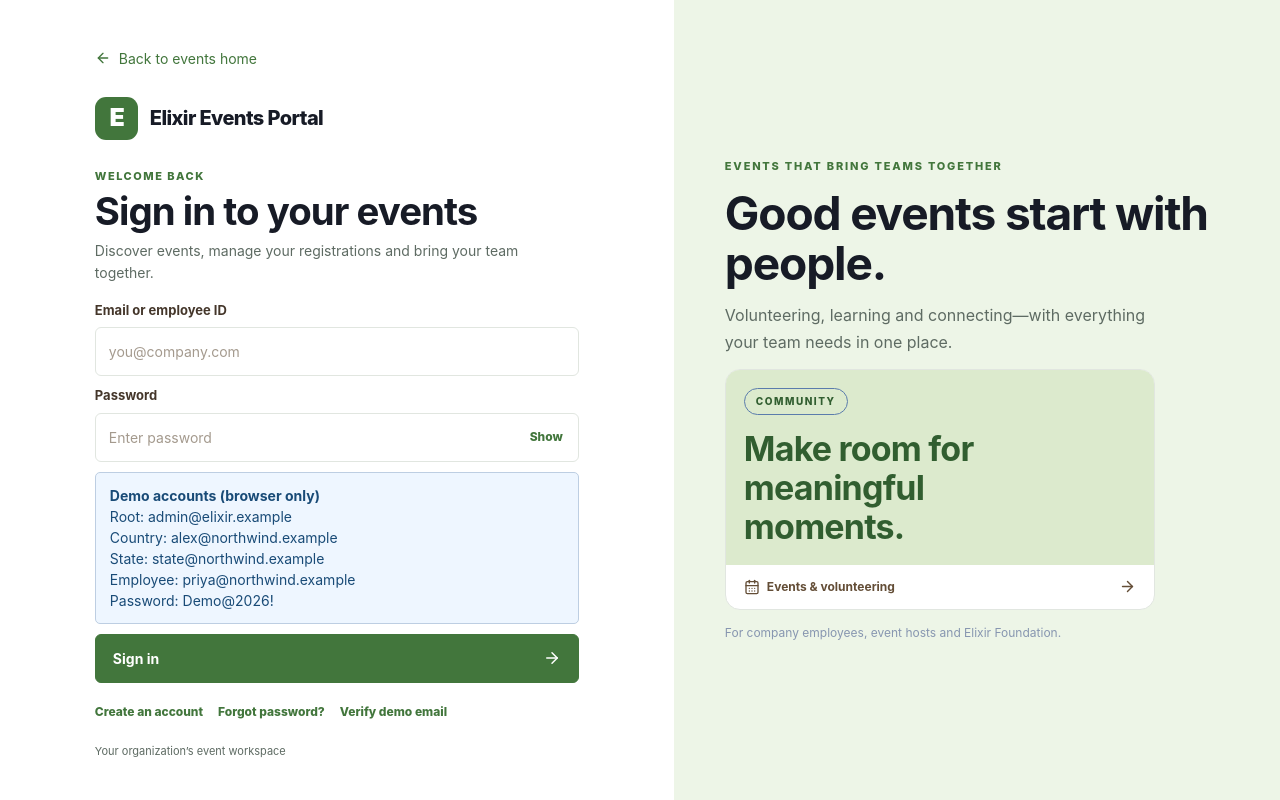
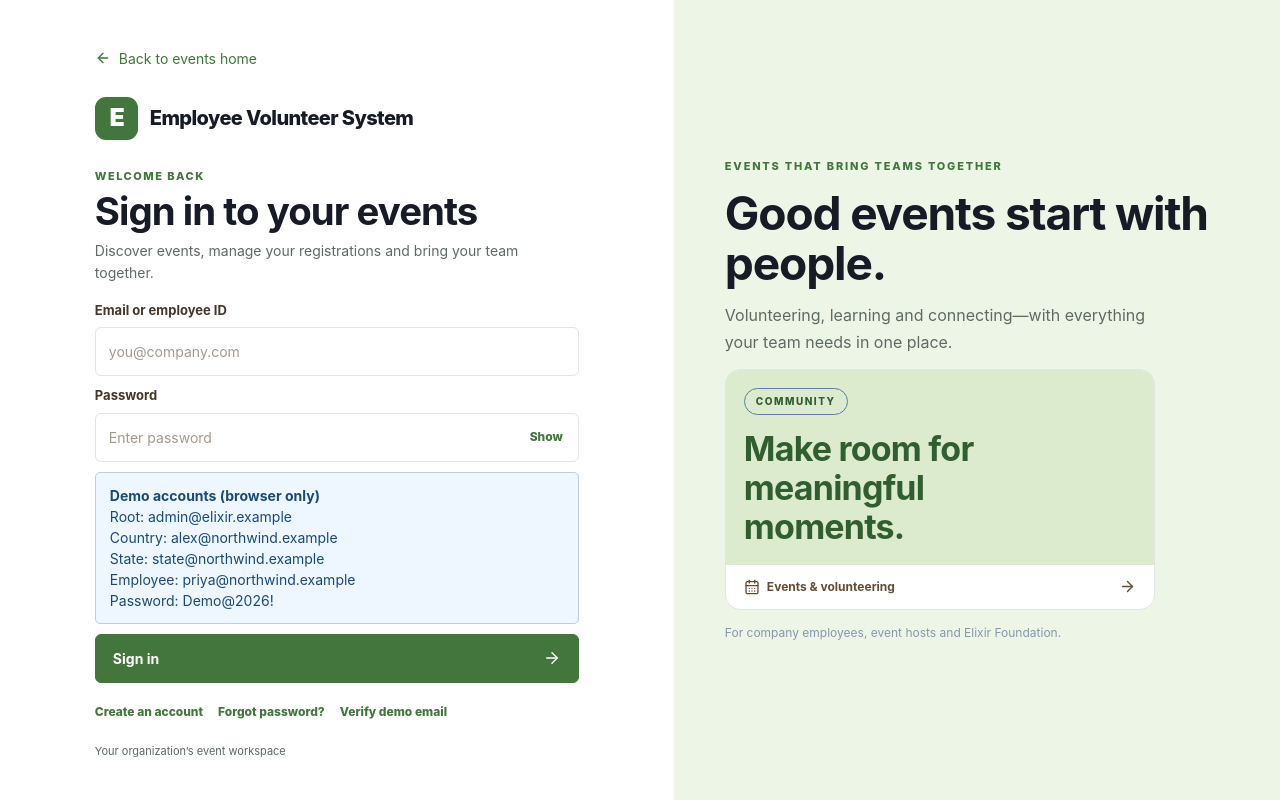
Before and after one commit to Ganatra-Ruchir/employee-event-portal, a Next.js app: page / in a window 1280 px wide. Both pictures are taken after a click on the button "Log in". Built offline with nearby package versions, Linux system fonts and the light colour scheme.

Commit message:
Rename portal to Employee Volunteer System across all user-facing pages

```diff
--- a/src/app/admin/activate/page.tsx
+++ b/src/app/admin/activate/page.tsx
@@ -27,7 +27,7 @@ function AdminActivation(){
  return <main className="admin-activation">
   <section className="admin-activation-panel">
    <span className="admin-activation-icon"><ShieldCheck size={24}/></span>
-   <span className="admin-activation-eyebrow">ELIXIR EVENTS PORTAL · FIRST ADMIN SETUP</span>
+   <span className="admin-activation-eyebrow">EMPLOYEE VOLUNTEER SYSTEM · FIRST ADMIN SETUP</span>
    <h1>Set up Platform Admin</h1>
    <p>Use this one-time invitation to activate the first administrator account. Choose a unique password that you don&apos;t use elsewhere.</p>
    {!token?<div className="admin-activation-error" role="alert">This page requires a valid activation link sent to your work email.</div>:
--- a/src/app/impact-workspace.css
+++ b/src/app/impact-workspace.css
@@ -197,3 +197,9 @@ body{background:var(--cc-bg)!important;color:var(--cc-ink)!important}
 .cc-city-popup li.active,.cc-city-popup li:hover{background:var(--cc-soft)}
 .cc-city-popup p{padding:10px;margin:0;font-size:12px;color:var(--cc-muted)}
 @media(max-width:650px){.ep-shell .cc-location-form .cc-form-step:first-child .v3-form{grid-template-columns:1fr}}
+
+/* Longer product name, without overflowing mobile headers. */
+.ep-shell .ep-brand{min-width:0;white-space:normal;line-height:1.2}
+.ep-shell .ep-context{overflow:hidden;text-overflow:ellipsis;white-space:nowrap}
+.landing-editorial .landing-brand{white-space:normal;line-height:1.2;font-size:clamp(16px,2vw,23px)}
+@media(max-width:640px){.ep-shell .ep-brand{font-size:13px!important;gap:6px}.ep-shell .cc-brand-mark{width:28px;height:28px}.landing-editorial .landing-brand{font-size:16px!important}.landing-editorial .landing-brand>span:last-child{max-width:155px}}
--- a/src/app/layout.tsx
+++ b/src/app/layout.tsx
@@ -3,7 +3,7 @@ import "./globals.css";
 import "./theme.css";
 import "./obsidian.css";
 export const metadata:Metadata={
-  title:"Elixir Events Portal",
+  title:"Employee Volunteer System",
   description:"Secure organization events, team experiences and employee registration."
 };
 export default function RootLayout({children}:{children:React.ReactNode}){return <html lang="en"><body>{children}</body></html>;}
--- a/src/app/signup/page.tsx
+++ b/src/app/signup/page.tsx
@@ -61,7 +61,7 @@ export default function SignupPage(){
   }catch{setMessage("Verification failed. Try again.");}finally{setBusy(false);}
  }
  return <main className="join-page"><section className="join-wrap">
-  <header className="join-top"><Link href="/login">← Back to sign in</Link><strong>Elixir Events Portal</strong></header>
+  <header className="join-top"><Link href="/login">← Back to sign in</Link><strong>Employee Volunteer System</strong></header>
   <div className="join-grid"><article className="join-panel">
    <small>EMPLOYEE SIGNUP · EMAIL OTP</small>
    <h1>{step==="details"?"Join your company's events":step==="otp"?"Verify your work email":"Registration received"}</h1>
--- a/src/components/elixir-portal.tsx
+++ b/src/components/elixir-portal.tsx
@@ -71,7 +71,7 @@ function Action({children,onClick,kind="primary",disabled=false,type="button"}:{
 function calendarStamp(iso:string){return new Date(iso).toISOString().replace(/[-:]/g,"").replace(/\.\d{3}/,"");}
 function calendarText(s:string){return s.replace(/\\/g,"\\\\").replace(/\n/g,"\\n").replace(/,/g,"\\,").replace(/;/g,"\\;");}
 function saveCalendarEvent(event:PortalEvent){
-  const contents=["BEGIN:VCALENDAR","VERSION:2.0","PRODID:-//Elixir Foundation//Events Portal//EN",
+  const contents=["BEGIN:VCALENDAR","VERSION:2.0","PRODID:-//Elixir Foundation//Employee Volunteer System//EN",
     "BEGIN:VEVENT","UID:"+event.id+"@elixir-events.example",
     "DTSTAMP:"+calendarStamp(new Date().toISOString()),
     "DTSTART:"+calendarStamp(event.startsAt),"DTEND:"+calendarStamp(event.endsAt),
@@ -219,7 +219,7 @@ function AuthPage({data,onLogin,onSignup,onVerified,onReset,remoteMode=false,onB
   return <div className="ep-auth-layout ep-auth-v2">
     <main className="ep-auth-card" id="sign-in">
       {onBack&&<button type="button" className="ep-back" onClick={onBack}><ArrowLeft size={16}/> Back to events home</button>}
-      <div className="ep-auth-heading"><span className="ep-login-mark" aria-hidden="true">E</span><span className="ep-product-name">Elixir Events Portal</span></div>
+      <div className="ep-auth-heading"><span className="ep-login-mark" aria-hidden="true">E</span><span className="ep-product-name">Employee Volunteer System</span></div>
       <div className="ep-auth-intro">
         <span className="ed-eyebrow">{mode==="login"?"WELCOME BACK":mode==="signup"?"JOIN YOUR COMPANY":mode==="forgot"?"ACCOUNT RECOVERY":"EMAIL VERIFICATION"}</span>
         <h1>{mode==="login"?"Sign in to your events":mode==="signup"?"Join your team":mode==="forgot"?(remoteMode?"Forgot your password?":"Reset your demo password"):"Verify your demo email"}</h1>
@@ -246,7 +246,7 @@ function AuthPage({data,onLogin,onSignup,onVerified,onReset,remoteMode=false,onB
       </div>
       <p className="ep-auth-footnote">{"Your organization’s event workspace"}</p>
     </main>
-    <aside className="ep-auth-aside" aria-label="About Elixir events">
+    <aside className="ep-auth-aside" aria-label="About Employee Volunteer System">
       <div className="ep-auth-aside-content"><span className="ep-auth-side-label">EVENTS THAT BRING TEAMS TOGETHER</span>
       <h2>Good events start with people.</h2><p>Volunteering, learning and connecting—with everything your team needs in one place.</p>
       <div className="ep-auth-feature-card"><div className="ep-auth-card-art"><span>COMMUNITY</span><strong>Make room for meaningful moments.</strong></div>
@@ -372,10 +372,10 @@ export default function ElixirPortal(){
   const flash=(message:string)=>{setNotice(message);};
   const current=data.users.find(p=>p.id===session)||null;
   const company=current?.companyId?data.companies.find(c=>c.id===current.companyId)||null:null;
-  const portalBrand=current?.role==="platform_admin"?"Elixir Events Portal":`${company?.name||"Organization"} Events Portal`;
+  const portalBrand=company?.name?`Employee Volunteer System | ${company.name}`:"Employee Volunteer System";
   useEffect(()=>{
     document.title=portalBrand;
-    return ()=>{document.title="Elixir Events Portal";};
+    return ()=>{document.title="Employee Volunteer System";};
   },[portalBrand]);
   const blocked=Boolean(current&&(current.status==="suspended"||(current.companyId&&(!company||company.status==="suspended"))));
   const events=current?.role==="platform_admin"?data.events:current?.companyId?data.events.filter(e=>e.companyId===current.companyId):[];
@@ -575,7 +575,7 @@ export default function ElixirPortal(){
   }
   async function copyInvitation(invitation:Invitation){
     const companyName=data.companies.find(c=>c.id===invitation.companyId)?.name||"your organization";
-    const instructions="You have an invitation to join "+companyName+" as a company administrator. Sign up with "+invitation.email+" at "+window.location.origin+"/signup, verify your work email, then contact the Elixir portal administrator to activate your admin role.";
+    const instructions="You have an invitation to join "+companyName+" as a company administrator. Sign up with "+invitation.email+" at "+window.location.origin+"/signup, verify your work email, then contact the portal administrator to activate your admin role.";
     try{await navigator.clipboard.writeText(instructions);setNotice("Invitation instructions copied. No email has been sent.");}
     catch{setNotice("Unable to copy invitation instructions in this browser.");}
   }
@@ -680,7 +680,7 @@ export default function ElixirPortal(){
   return <div className="ep-shell">
     <a className="ep-skip" href="#main-content">Skip to main content</a>
     <header className="ep-topbar">
-      <div className="ep-top-left"><button className="ep-menu" aria-label="Toggle navigation" onClick={()=>setMenu(!menu)}><Menu size={20}/></button><span className="ep-brand"><span className="cc-brand-mark" aria-hidden="true">E</span>Elixir Events</span><span className="ep-divider-line"/><span className="ep-context">{current.role==="platform_admin"?"Platform management":company?.name||"Company events"}</span></div>
+      <div className="ep-top-left"><button className="ep-menu" aria-label="Toggle navigation" onClick={()=>setMenu(!menu)}><Menu size={20}/></button><span className="ep-brand"><span className="cc-brand-mark" aria-hidden="true">E</span>Employee Volunteer System</span><span className="ep-divider-line"/><span className="ep-context">{current.role==="platform_admin"?"Platform management":company?.name||"Company events"}</span></div>
       <div className="ep-top-right">{current.role==="employee"&&<EmployeeEventNotifications user={current} data={data} events={companyEvents} onOpen={openEvent}/>}<div className="ep-account cc-account-label"><PersonAvatar person={current} size={27}/><span>{current.fullName}</span></div><button className="ep-header-signout" type="button" onClick={logout} aria-label="Sign out" title="Sign out"><LogOut size={18}/></button></div>
     </header>
     <div className="ep-layout">
--- a/src/components/first-login-password-change.tsx
+++ b/src/components/first-login-password-change.tsx
@@ -22,7 +22,7 @@ export function FirstLoginPasswordChange({person,onSave,onLogout}:Props){
  }
  return <main style={{minHeight:"100vh",background:"#f4f7fc",display:"grid",placeItems:"center",padding:16,color:"#1b2940"}}>
   <section style={{width:"min(100%,440px)",padding:"clamp(22px,4vw,36px)",borderRadius:16,background:"#fff",boxShadow:"0 10px 30px #1833520d",border:"1px solid #e1e7ef",display:"grid",gap:15}}>
-   <span style={{display:"flex",gap:9,alignItems:"center",fontWeight:850,color:"#2659bb"}}><ShieldCheck size={22}/> Elixir Events Portal</span>
+   <span style={{display:"flex",gap:9,alignItems:"center",fontWeight:850,color:"#2659bb"}}><ShieldCheck size={22}/> Employee Volunteer System</span>
    <span style={{fontSize:11,fontWeight:800,letterSpacing:1.2,color:"#315eaa"}}>FIRST SIGN-IN SECURITY</span>
    <h1 style={{margin:0,fontSize:28,letterSpacing:"-.8px"}}>Set your own password</h1>
    <p style={{margin:0,fontSize:13,lineHeight:1.6,color:"#60728c"}}>Welcome, {person.fullName}. Your Company Admin created this account. Replace the temporary password now to start using your company events. No OTP is needed.</p>
--- a/src/components/public-landing.tsx
+++ b/src/components/public-landing.tsx
@@ -12,7 +12,7 @@ const curations=[
 export default function PublicLanding({onEnter}:{onEnter:()=>void}){
  return <div className="landing landing-editorial">
   <header className="landing-header" aria-label="Site navigation">
-    <div className="landing-brand"><span className="landing-mark">e</span><span>elixir<span className="landing-brand-light">events</span></span></div>
+    <div className="landing-brand"><span className="landing-mark">E</span><span>Employee <span className="landing-brand-light">Volunteer System</span></span></div>
     <nav className="landing-nav"><button onClick={()=>document.getElementById("experiences")?.scrollIntoView({behavior:"smooth"})} className="landing-login">Explore</button><button onClick={onEnter} className="landing-login">Log in</button><Link href="/signup" className="landing-signup">Join your team <ArrowRight size={15}/></Link></nav>
   </header>
   <main>
```
Also changed, not shown: 1 other file (tests, documents, lock files or other folders).
